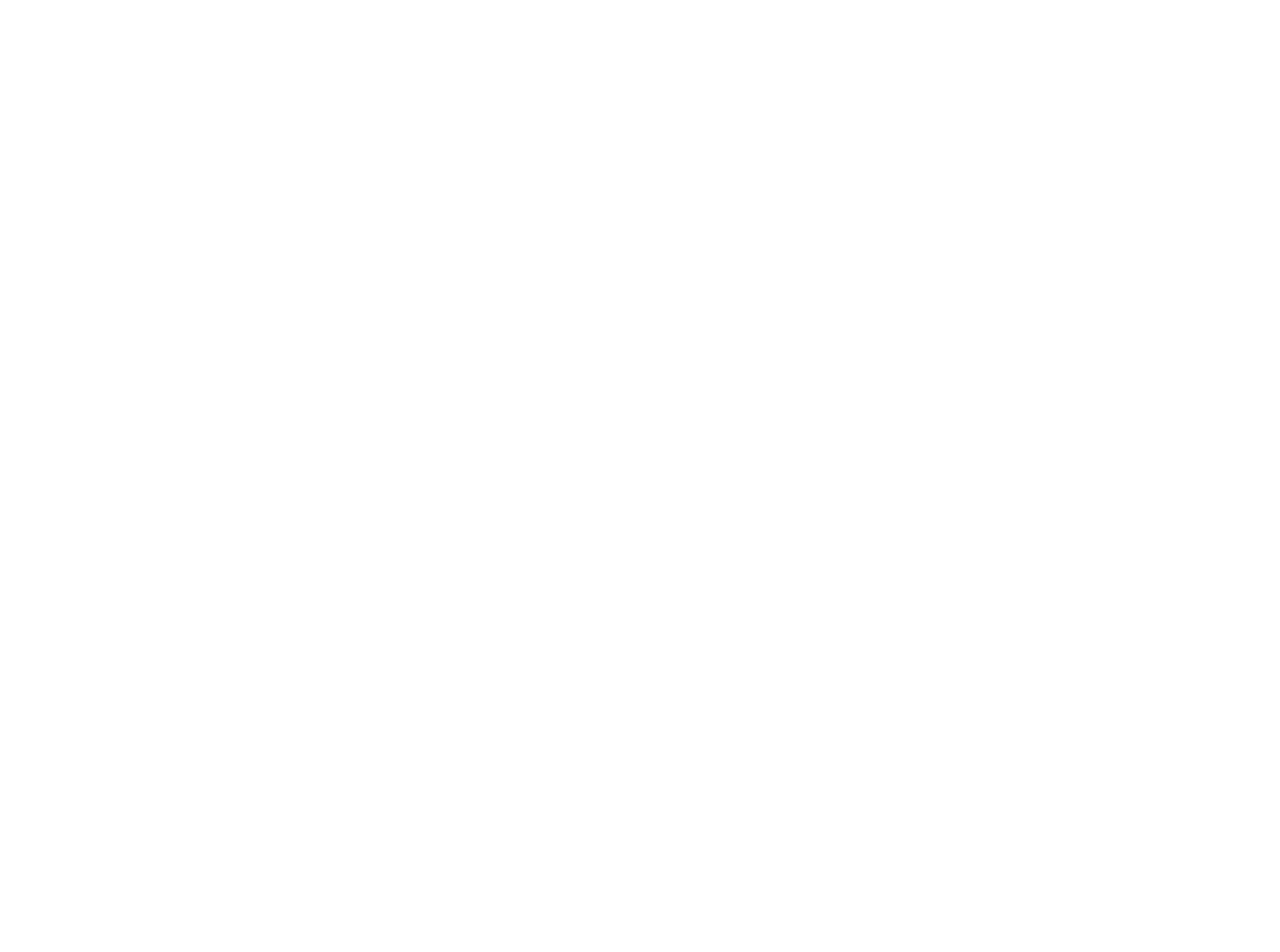
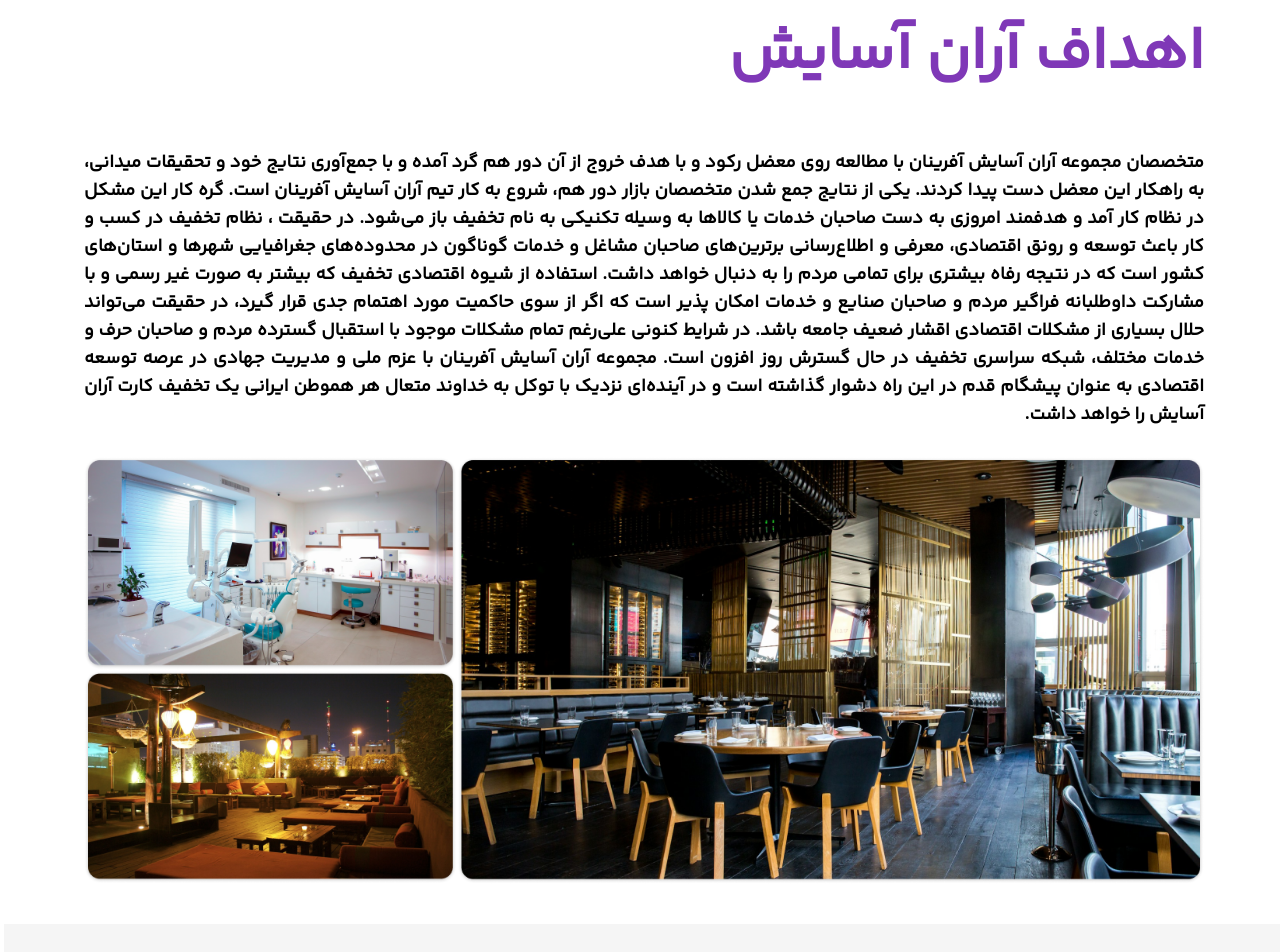
Before and after one commit to mohammad1382217/Aran-Asayesh, a React (Vite) app: page /OurGoals in a window 1280 px wide. Before the commit this address had no page. Shown: the part 300-1252 px from the top of the page. Before the commit the page ends 800 px from the top, so only its background shows below. Built offline with nearby package versions, Linux system fonts and the light colour scheme.

Commit message:
add ourgoals page

```diff
--- a/app/AboutUs/page.tsx
+++ b/app/AboutUs/page.tsx
@@ -12,7 +12,7 @@
             <div className="flex items-center justify-center">
               <div className="flex items-center justify-center">
                 <div className="flex flex-col">
-                  <h1 className="text-6xl text-[#7F38B7] font-semibold p-6">
+                  <h1 className="text-6xl text-[#7F38B7] font-semibold py-9">
                     درباره ما
                   </h1>
                   <div className="flex justify-center">
@@ -34,7 +34,7 @@
                       />
                     </div>
                   </div>
-                  <p className="text-lg text-justify font-semibold p-4">
+                  <p className="text-lg text-justify font-semibold py-7">
                     مجوعه آران آسایش آفرینان متشکل از جمعی از پزشکان و اساتید
                     دانشگاه و صاحبان کسب و کار از سال 1397 با مدیریت آقای
                     محمدرضا مرادی مشغول فعالیت است. این مجموعه با راه‌اندازی
--- /dev/null
+++ b/app/OurGoals/page.tsx
@@ -0,0 +1,70 @@
+import React from "react";
+import ImageHomeHeaderLeft2 from "../assets/images/coffee.png";
+import ImageHomeHeaderRight from "../assets/images/coffee2.png";
+import ImageHomeHeaderLeft1 from "../assets/images/dentist.png";
+
+const OurGoals = () => {
+  return (
+    <section className="w-full h-full flex items-center bg-[#F5F5F5]">
+      <div className="w-full flex items-center justify-between bg-white max-w-7xl mx-auto my-10">
+        <div className="w-full flex flex-col items-center justify-between bg-white px-20 py-10 rounded-2xl">
+          <div className="w-full flex items-center justify-between">
+            <div className="flex items-center justify-center">
+              <div className="flex items-center justify-center">
+                <div className="flex flex-col">
+                  <h1 className="text-6xl text-[#7F38B7] font-semibold py-9">
+                    اهداف آران آسایش
+                  </h1>
+                  <p className="text-lg text-justify font-semibold py-7">
+                    متخصصان مجموعه آران آسایش آفرینان با مطالعه روی معضل رکود و
+                    با هدف خروج از آن دور هم گرد آمده و با جمع‌آوری نتایج خود و
+                    تحقیقات میدانی، به راهکار این معضل دست پیدا کردند. یکی از
+                    نتایج جمع شدن متخصصان بازار دور هم، شروع به کار تیم آران
+                    آسایش آفرینان است. گره کار این مشکل در نظام کار آمد و هدفمند
+                    امروزی به دست صاحبان خدمات یا کالاها به وسیله تکنیکی به نام
+                    تخفیف باز می‌شود. در حقیقت ، نظام تخفیف در کسب و کار باعث
+                    توسعه و رونق اقتصادی، معرفی و اطلاع‌رسانی برترین‌های صاحبان
+                    مشاغل و خدمات گوناگون در محدوده‌های جغرافیایی شهرها و
+                    استان‌های کشور است که در نتیجه رفاه بیشتری برای تمامی مردم
+                    را به دنبال خواهد داشت. استفاده از شیوه اقتصادی تخفیف که
+                    بیشتر به صورت غیر رسمی و با مشارکت داوطلبانه فراگیر مردم و
+                    صاحبان صنایع و خدمات امکان پذیر است که اگر از سوی حاکمیت
+                    مورد اهتمام جدی قرار گیرد، در حقیقت می‌تواند حلال بسیاری از
+                    مشکلات اقتصادی اقشار ضعیف جامعه باشد. در شرایط کنونی علی‌رغم
+                    تمام مشکلات موجود با استقبال گسترده مردم و صاحبان حرف و
+                    خدمات مختلف، شبکه سراسری تخفیف در حال گسترش روز افزون است.
+                    مجموعه آران آسایش آفرینان با عزم ملي و مديريت جهادي در عرصه
+                    توسعه اقتصادي به عنوان پيشگام قدم در اين راه دشوار گذاشته
+                    است و در آینده‌ای نزدیک با توکل به خداوند متعال هر هموطن
+                    ایرانی یک تخفیف کارت آران آسایش را خواهد داشت.
+                  </p>
+                  <div className="flex justify-center">
+                    <img
+                      src={ImageHomeHeaderRight}
+                      className="w-2/3 rounded-t-lg"
+                      alt=""
+                    />
+                    <div className="flex flex-col w-1/3">
+                      <img
+                        src={ImageHomeHeaderLeft1}
+                        className="w-full rounded-t-lg"
+                        alt=""
+                      />
+                      <img
+                        src={ImageHomeHeaderLeft2}
+                        className="w-full rounded-t-lg"
+                        alt=""
+                      />
+                    </div>
+                  </div>
+                </div>
+              </div>
+            </div>
+          </div>
+        </div>
+      </div>
+    </section>
+  );
+};
+
+export default OurGoals;
--- a/app/layout.tsx
+++ b/app/layout.tsx
@@ -27,8 +27,8 @@
     title: "ارتباط با ما",
     items: [
       { item: "درباره ما", link: "AboutUs" },
-      { item: "تاریخچه شرکت", link: "AboutUs" },
-      { item: "اهداف شرکت", link: "AboutUs" },
+      { item: "تاریخچه شرکت", link: "OurGoals" },
+      { item: "اهداف شرکت", link: "OurGoals" },
     ],
   },
   {
@@ -36,7 +36,7 @@
     items: [
       { item: "سؤالات متداول", link: "Questions" },
       { item: "راهنمای خرید کارت", link: "BuySubscription" },
-      { item: "وبلاگ", link: "AboutUs" },
+      { item: "وبلاگ", link: "OurGoals" },
     ],
   },
 ];
--- a/app/page.tsx
+++ b/app/page.tsx
@@ -4,6 +4,7 @@
 import Login from "./login/page";
 import RootLayout from "./layout";
 import AboutUs from "./AboutUs/page";
+import OurGoals from "./OurGoals/page";
 import ReactDOM from "react-dom/client";
 import Questions from "./Questions/page";
 import BuySubscription from "./BuySubscription/page";
@@ -38,6 +39,10 @@
         path: "AboutUs",
         element: <AboutUs />,
       },
+      {
+        path: "OurGoals",
+        element: <OurGoals />,
+      },
     ],
   },
   {
```
